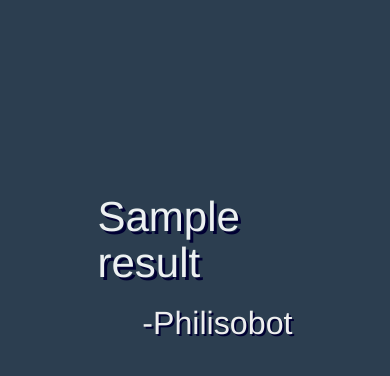
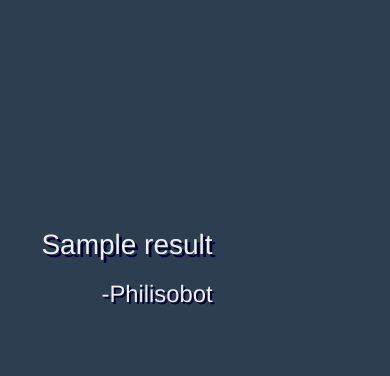
Before and after one commit to MakeSchool-17/twitter-bot-python-darioncassel, a Flask app: template app/templates/index.html in a window 390 px wide. Shown: the part 159-535 px from the top of the page. Run offline with Flask 2, Linux system fonts and the light colour scheme; the template is opened without the code that fills it: most values are stand-ins (such as "Sample title", 1, 10 or a date in 2020); some libraries are stand-ins or nearby versions.

Commit message:
Add css for mobile viewing

```diff
--- a/app/static/style.css
+++ b/app/static/style.css
@@ -27,3 +27,25 @@ body {
     font-size: 2.3em;
     text-align: right;
 }
+
+@media (max-width: 400px) {
+    .result {
+        position: absolute;
+        top: 50%;
+        left: 15%;
+        transform: translate(-10%, -50%);
+    }
+
+    .result h2 {
+        color: #ecf0f1;
+        text-shadow: 3px 3px #003;
+        font-size: 2em;
+    }
+
+    .result h3 {
+        color: #eee;
+        text-shadow: 2px 2px #003;
+        font-size: 1.7em;
+        text-align: right;
+    }
+}
```
